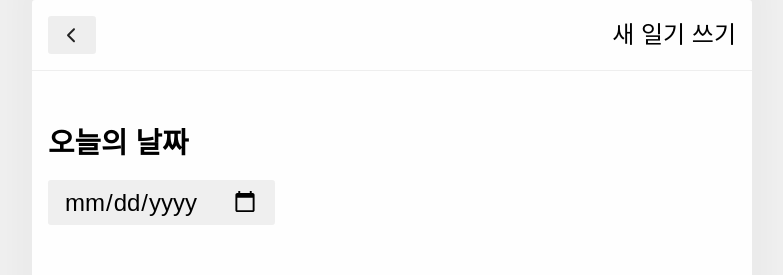
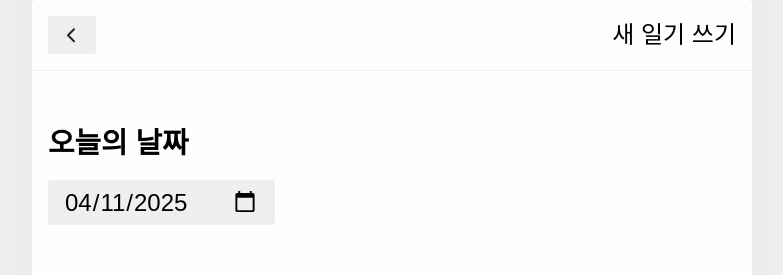
Before and after one commit to hotteokButler/my_diary, a React (Vite) app in the folder my_diary/: page /new in a window 1280 px wide. Shown: the top 275 px of the page, without its empty margins (248-1031 px from the left). Built offline with nearby package versions, Linux system fonts and the light colour scheme; a web font is replaced by a local one.

Commit message:
input date 기본 설정 - 오늘 날짜 - 포멧 함수 util 안에 분리

```diff
--- a/my_diary/src/pages/NewDiary/index.jsx
+++ b/my_diary/src/pages/NewDiary/index.jsx
@@ -6,10 +6,12 @@ import Button from '../../components/Button';
 import EmotionElem from '../../components/EmotionElem';
 import MainLayout from '../../layout/MainLayout';
 import emotion_state_data from '../../stores/get-emotion-state';
+import getStringedDate from '../../util/get-stringed-date';
 import * as S from './newDiary.styled';
 
 function NewDiary() {
   const [selectedEmotion, setSelectedEmotion] = useState(1);
+  const [input, setInput] = useState({ emotionID: 1, createdDate: new Date(), content: '' });
 
   const checkSelectedEmotion = (id) => {
     setSelectedEmotion(id);
@@ -31,7 +33,7 @@ function NewDiary() {
         <S.NewDiaryCon>
           <h4>오늘의 날짜</h4>
           <label htmlFor="today_date">
-            <input type="date" name="today_date" id="today_date" />
+            <input type="date" name="today_date" id="today_date" defaultValue={getStringedDate(input.createdDate)} />
           </label>
         </S.NewDiaryCon>
         <S.NewDiaryCon>
--- /dev/null
+++ b/my_diary/src/util/get-stringed-date.js
@@ -0,0 +1,10 @@
+const getStringedDate = (targetDate) => {
+  // targetDate => yyyy-mm-dd
+  let year = targetDate.getFullYear();
+  let month = targetDate.getMonth() + 1;
+  let date = targetDate.getDate();
+
+  return `${year}-${String(month).padStart(2, '0')}-${String(date).padStart(2, '0')}`;
+};
+
+export default getStringedDate;
```
